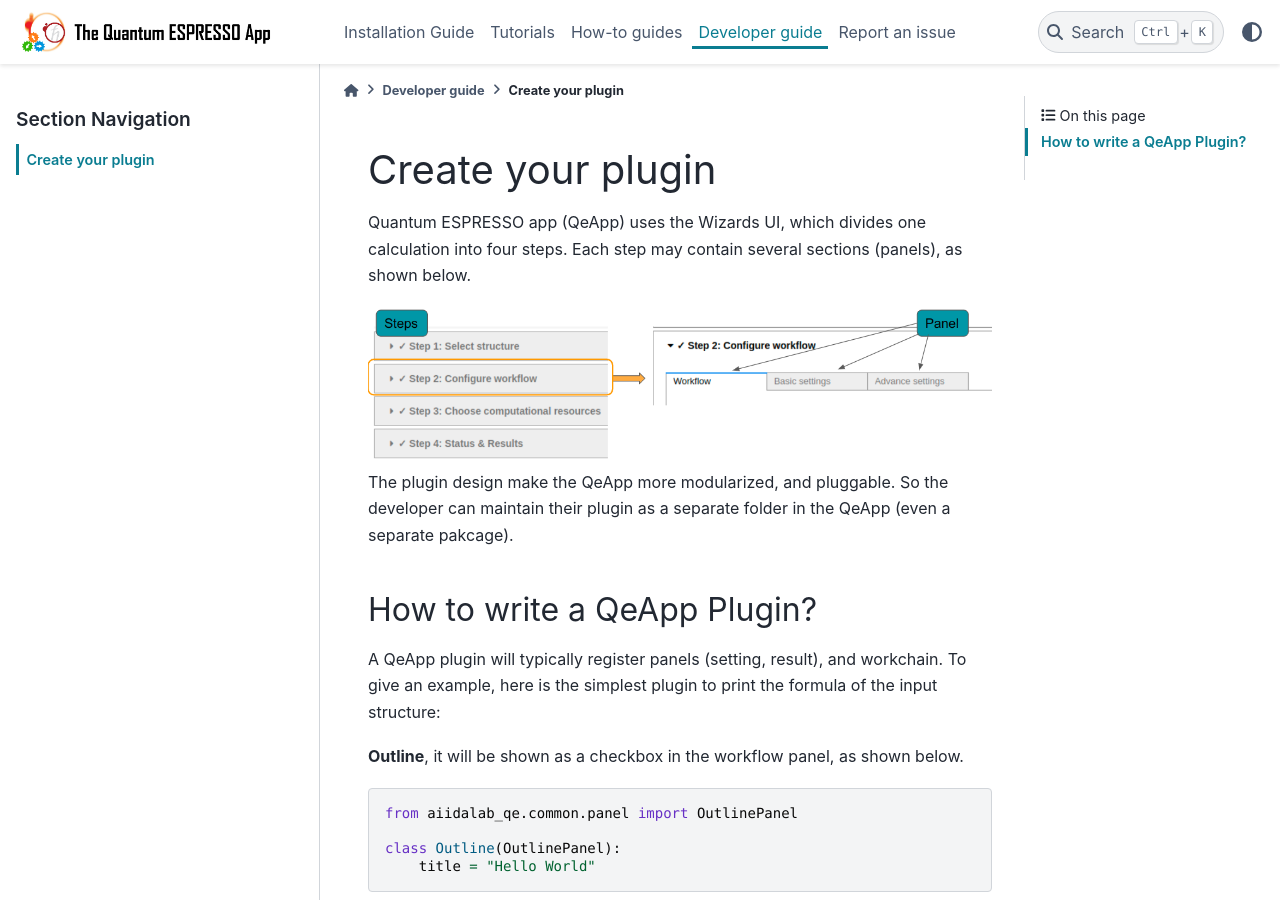
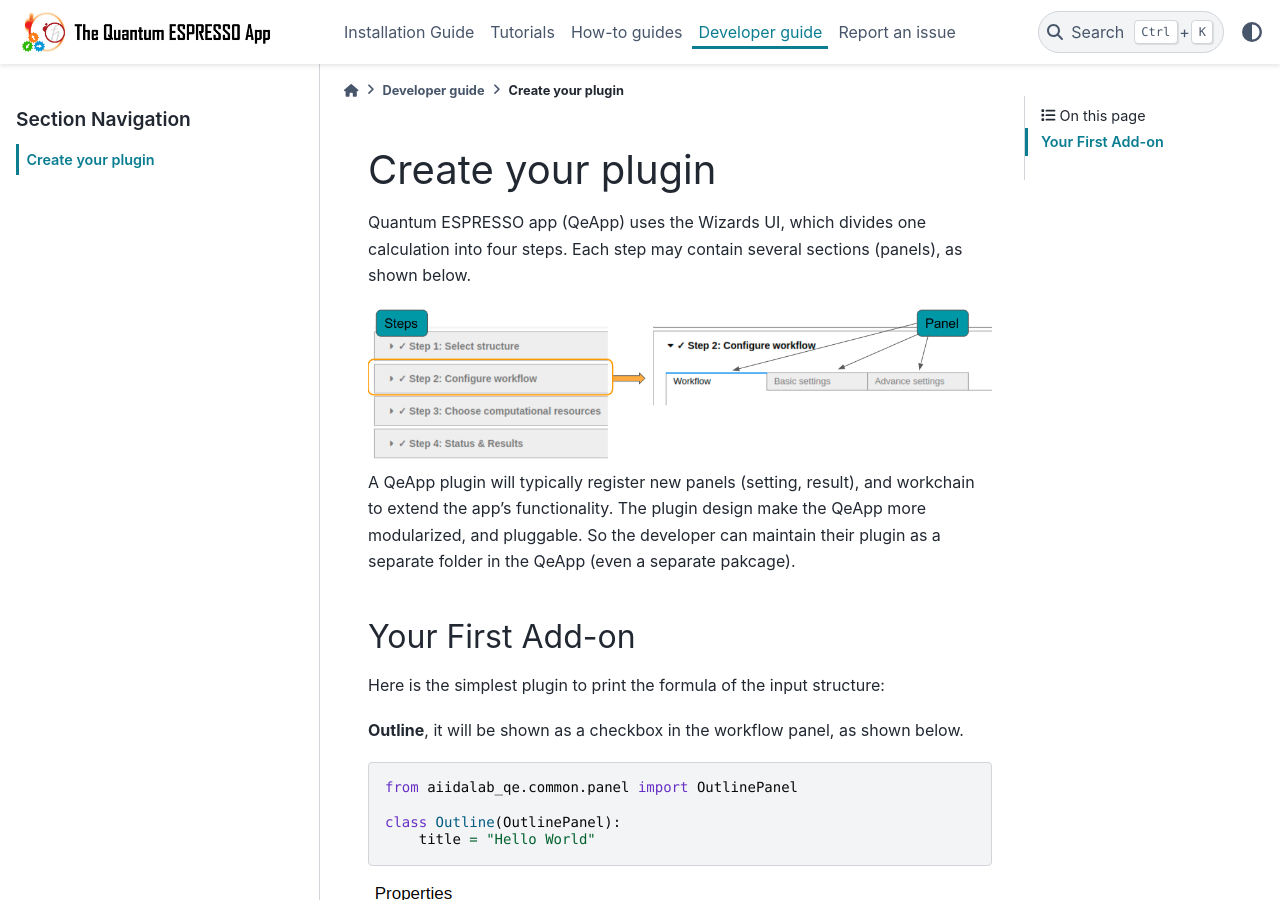
Before and after one commit to aiidalab/aiidalab-qe, a Sphinx documentation site: the page built from docs/source/development/plugin.rst, in a window 1280 px wide and 900 px high. Built offline with Sphinx 7.4.7 and the PyData theme 0.15.4, drawn with Linux system fonts in a browser that asks for light colours.

Commit message:
update intro

```diff
--- a/docs/source/development/plugin.rst
+++ b/docs/source/development/plugin.rst
@@ -8,12 +8,12 @@
 
 .. image:: ../_static/images/plugin_step.png
 
-The plugin design make the QeApp more modularized, and pluggable. So the developer can maintain their plugin as a separate folder in the QeApp (even a separate pakcage).
+A QeApp plugin will typically register new panels (setting, result), and workchain to extend the app's functionality. The plugin design make the QeApp more modularized, and pluggable. So the developer can maintain their plugin as a separate folder in the QeApp (even a separate pakcage).
 
-How to write a QeApp Plugin?
+Your First Add-on
 ================================
 
-A QeApp plugin will typically register panels (setting, result), and workchain. To give an example, here is the simplest plugin to print the formula of the input structure:
+Here is the simplest plugin to print the formula of the input structure:
 
 **Outline**, it will be shown as a checkbox in the workflow panel, as shown below.
 
```
